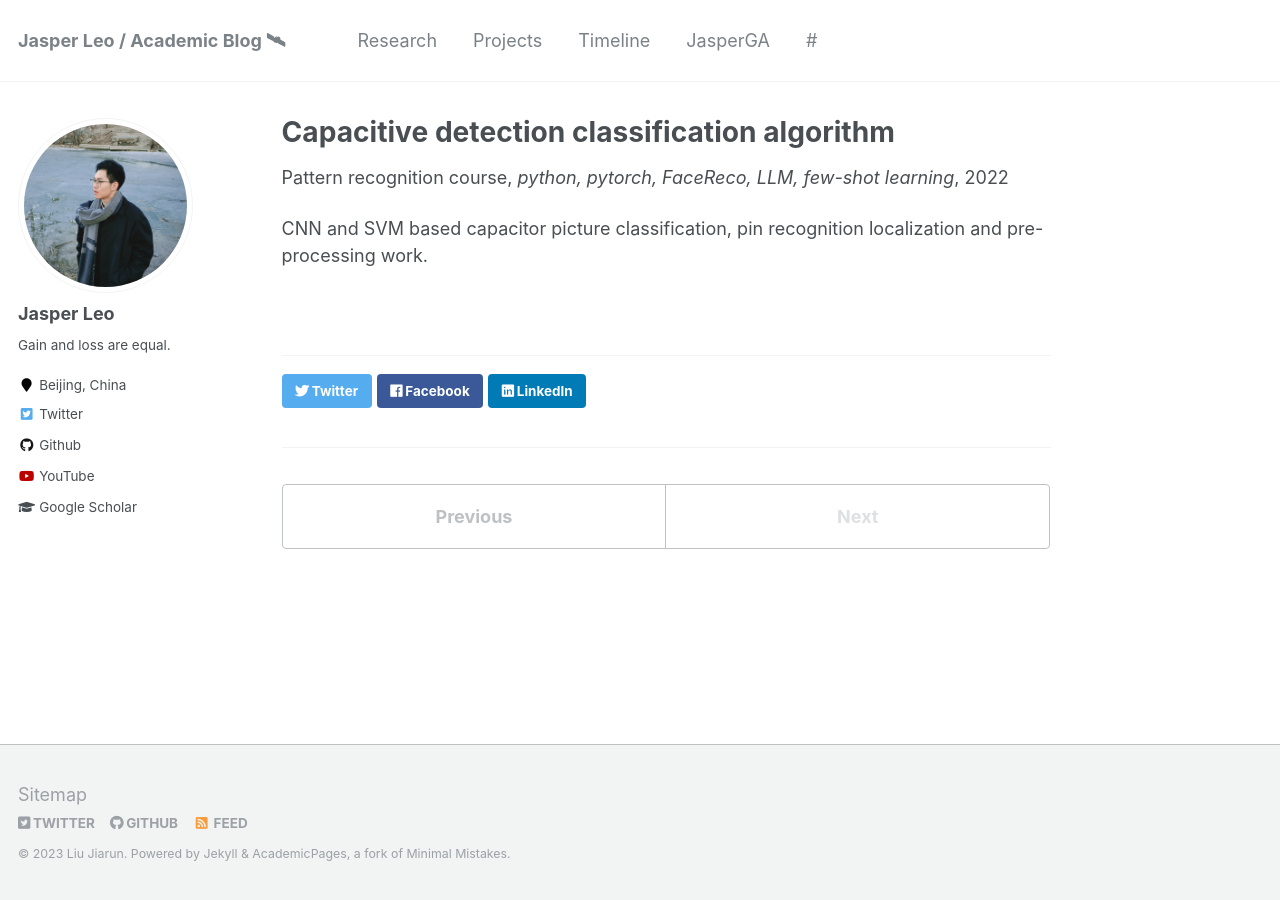
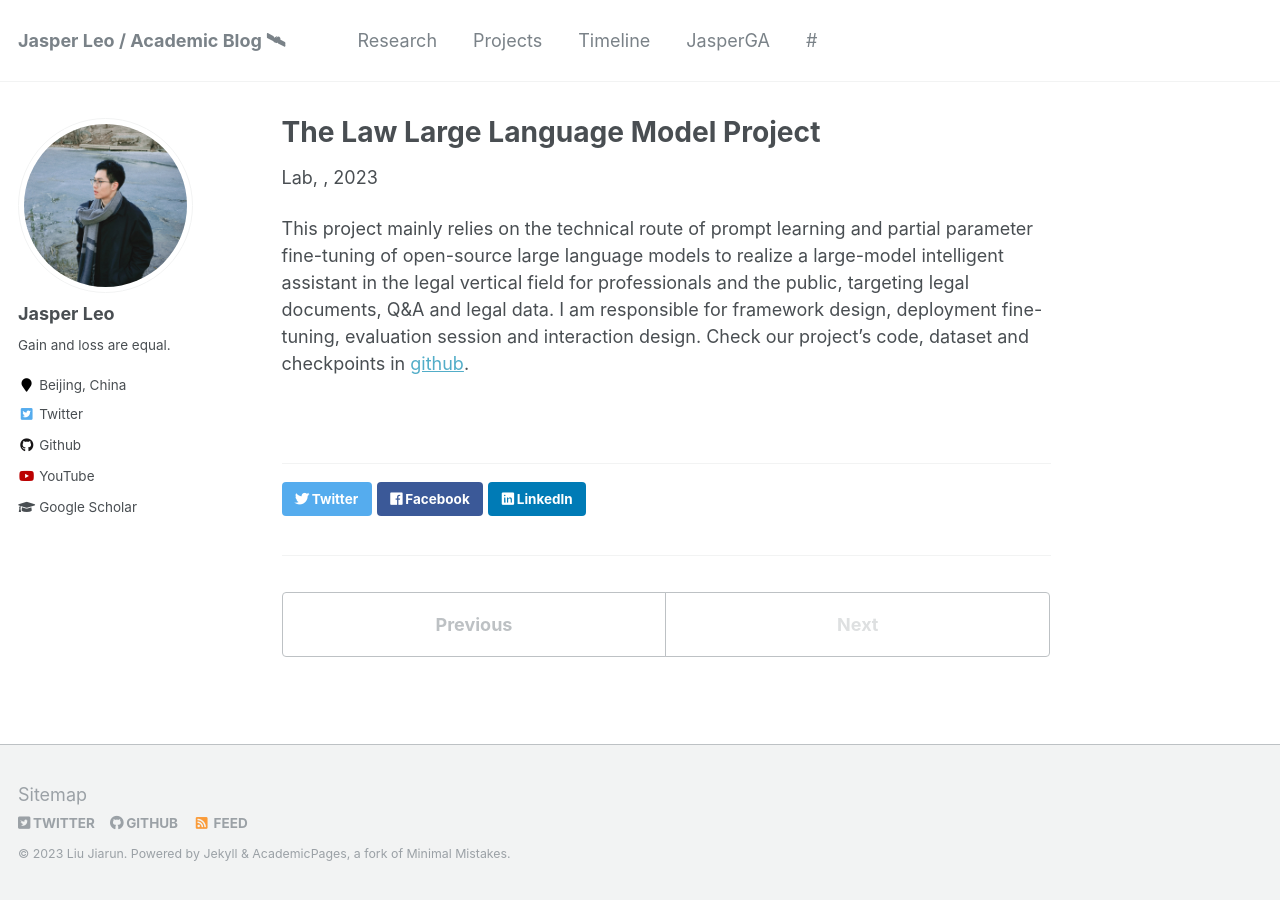
Before and after one commit to KLGR123/KLGR123.github.io, a Jekyll site: the page built from _teaching/t1.md, in a window 1280 px wide. Built offline with Jekyll 4.4.1, drawn with Linux system fonts in a browser that asks for light colours.

Commit message:
Update t1.md

```diff
--- a/_teaching/t1.md
+++ b/_teaching/t1.md
@@ -1,11 +1,11 @@
 ---
-title: "Intelligent Car 'GrandPa'"
+title: "The Law Large Language Model Project"
 collection: teaching
-type: "Intro course"
+type: "Lab"
 permalink: /teaching/t1
-venue: "python, microPython, OpenMV, WIFI, Socket, CV"
-date: 2019-12-27
+venue: ""
+date: 2023-05-10
 location: "Beijing, China"
 ---
 
-The project covers environmental monitoring, intelligent tracking based on AprilTag, four-axis motor drive, and wifi image transmission and remote control. The project is based on python embedded implementation of face recognition, target tracking and other functions.
+This project mainly relies on the technical route of prompt learning and partial parameter fine-tuning of open-source large language models to realize a large-model intelligent assistant in the legal vertical field for professionals and the public, targeting legal documents, Q&A and legal data. I am responsible for framework design, deployment fine-tuning, evaluation session and interaction design. Check our project's code, dataset and checkpoints in [github](https://github.com/BUPT-LawLLM/LawLLM).
```
